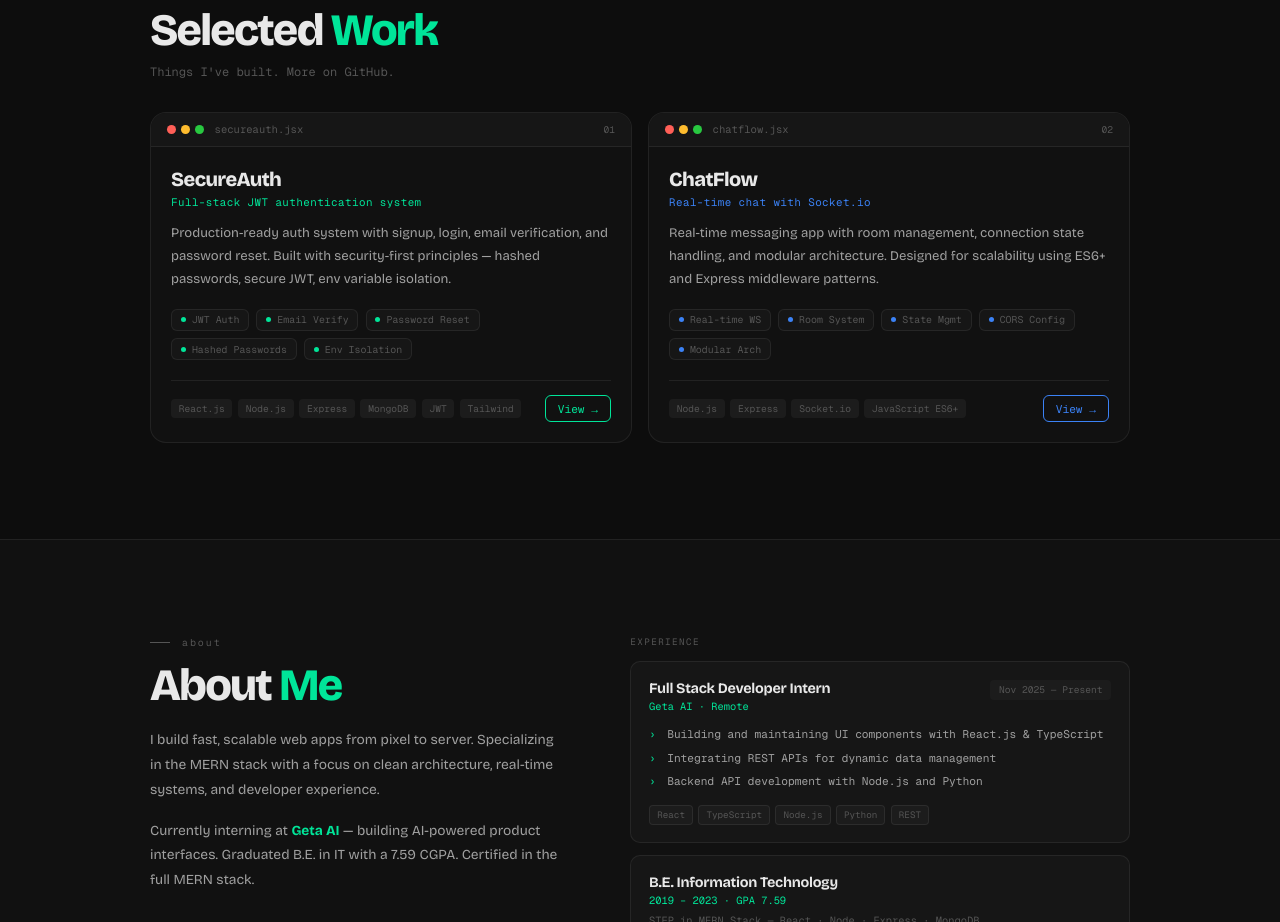
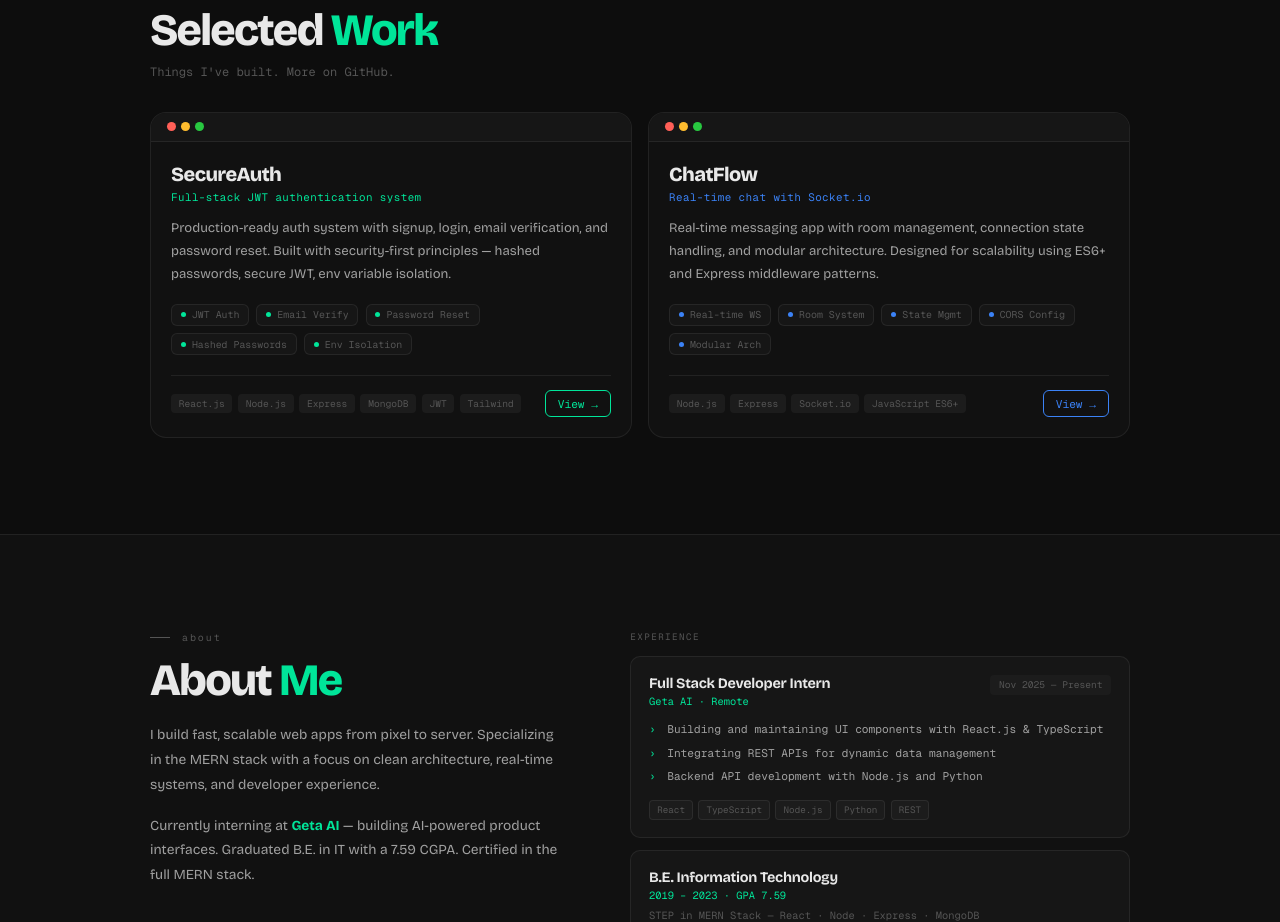
Before and after one commit to Akashmehr/Portfolio, a React (Create React App) app: page / in a window 1280 px wide. Shown: the part 940-1862 px from the top of the page. Built offline with nearby package versions, Linux system fonts and the light colour scheme.

Commit message:
update portfolio

```diff
--- a/src/components/Projects.jsx
+++ b/src/components/Projects.jsx
@@ -30,8 +30,6 @@ export default function Projects() {
                 <div className={s.termDots}>
                   <span /><span /><span />
                 </div>
-                <span className={s.termTitle}>{p.name.toLowerCase()}.jsx</span>
-                <span className={s.termNum}>{p.num}</span>
               </div>
 
               <div className={s.body}>
```
